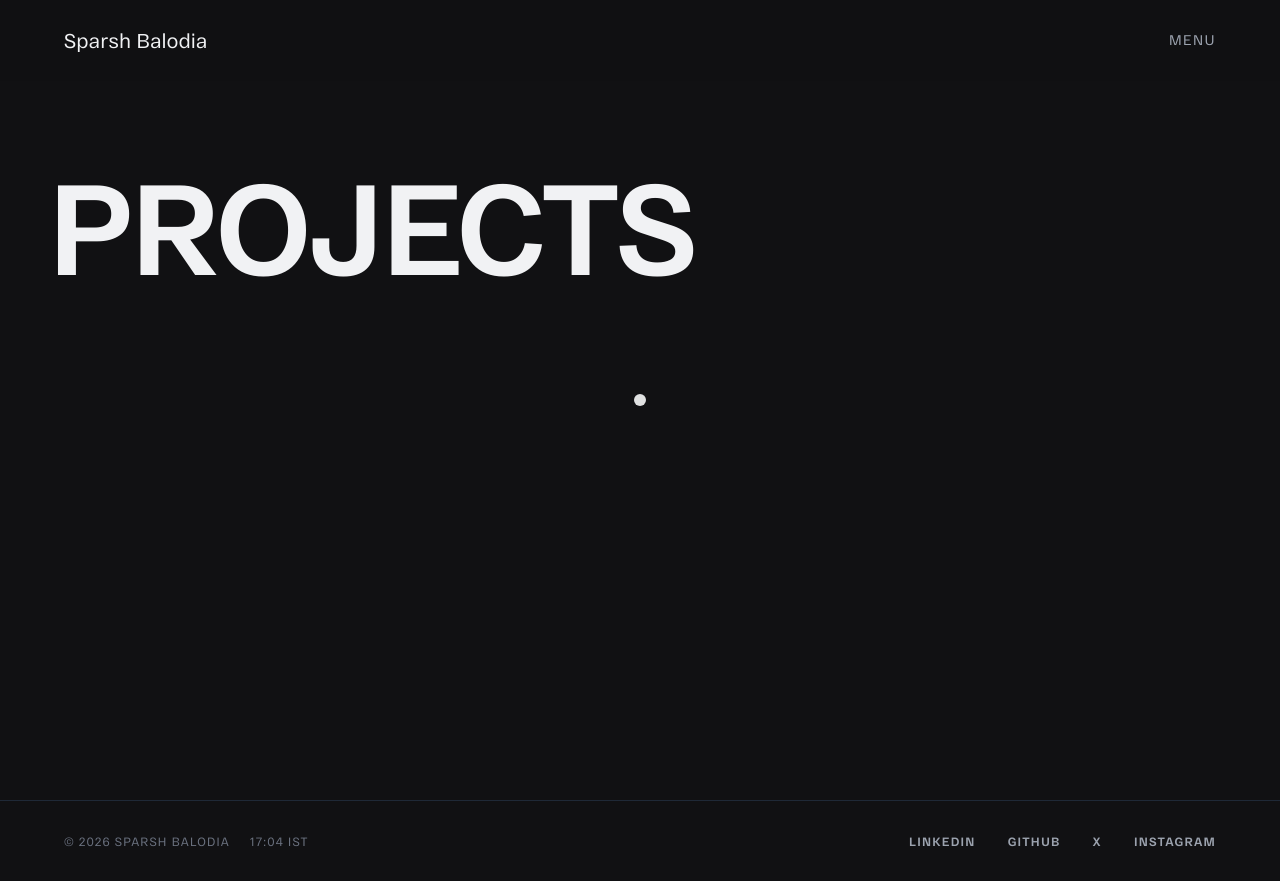
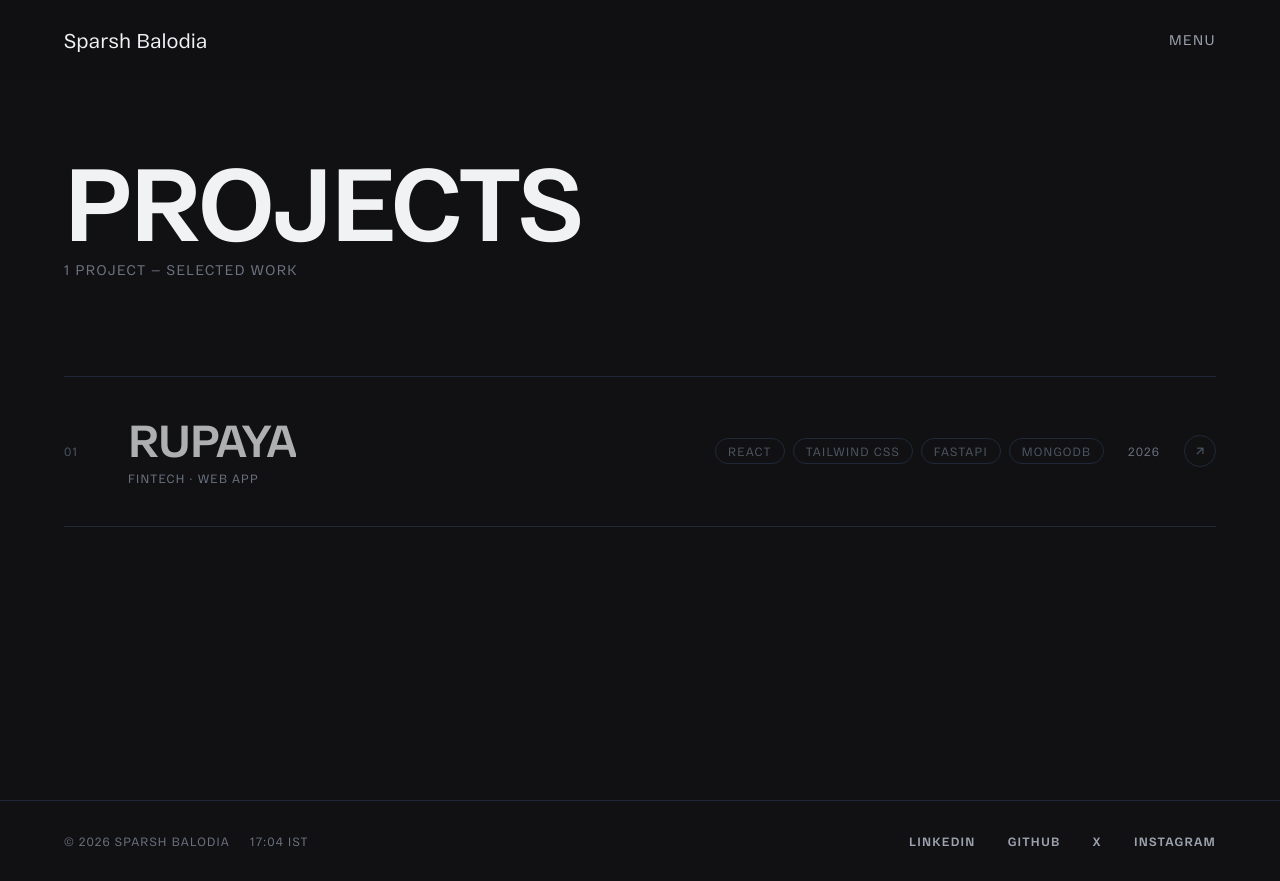
Before and after one commit to sparshbalodia/sparsh, a React (Vite) app in the folder sparsh-portfolio/: page /projects in a window 1280 px wide. Built offline with nearby package versions, Linux system fonts and the light colour scheme.

Commit message:
finalized

```diff
--- a/sparsh-portfolio/src/components/AboutSection.jsx
+++ b/sparsh-portfolio/src/components/AboutSection.jsx
@@ -75,7 +75,7 @@ export default function AboutSection() {
                          hover:border-platinum-50 hover:text-platinum-50
                          transition-all duration-300"
             >
-              Let's Talk
+              Get In Touch
               <span className="text-base leading-none">↗</span>
             </Link>
           </div>
--- a/sparsh-portfolio/src/components/Cursor.jsx
+++ b/sparsh-portfolio/src/components/Cursor.jsx
@@ -1,10 +1,18 @@
-import { useEffect, useRef } from "react";
+import { useEffect, useRef, useState } from "react";
 import { gsap } from "gsap";
 
 export default function Cursor() {
   const cursorRef = useRef(null);
+  const [isTouch, setIsTouch] = useState(false);
+
+   useEffect(() => {
+    // Check if touch device — if so, don't render cursor
+    setIsTouch(window.matchMedia("(hover: none)").matches);
+  }, []);
 
   useEffect(() => {
+    if (isTouch) return;
+
     const cursor = cursorRef.current;
 
     let mouse = { x: window.innerWidth / 2, y: window.innerHeight / 2 };
@@ -132,7 +140,9 @@ export default function Cursor() {
       document.removeEventListener("mouseover", onHoverIn);
       document.removeEventListener("mouseout", onHoverOut);
     };
-  }, []);
+  }, [isTouch]);
+
+   if (isTouch) return null;
 
   return (
     <div
--- a/sparsh-portfolio/src/components/MenuOverlay.jsx
+++ b/sparsh-portfolio/src/components/MenuOverlay.jsx
@@ -1,9 +1,9 @@
 import { useLayoutEffect, useEffect, useRef } from "react";
-import { Link } from "react-router-dom";
+import { Link, useLocation, useNavigate } from "react-router-dom";
 import { gsap } from "gsap";
 
 const MENU_LINKS = [
-  { label: "Home",     type: "route",  path: "/" },
+  { label: "Home",     type: "scroll-top" },
   { label: "Projects", type: "route",  path: "/projects" },
   { label: "About",    type: "scroll", id: "about" },
   { label: "Contact",  type: "route",  path: "/contact" },
@@ -11,6 +11,8 @@ const MENU_LINKS = [
 
 export default function MenuOverlay({ isOpen, setIsOpen }) {
   const overlayRef = useRef();
+  const location = useLocation();
+  const navigate = useNavigate();
 
   useLayoutEffect(() => {
     gsap.set(overlayRef.current, { y: "-100%" });
@@ -61,7 +63,30 @@ export default function MenuOverlay({ isOpen, setIsOpen }) {
               style={{ gap: "clamp(0.25rem, 1.5vh, 1.5rem)" }}>
             {MENU_LINKS.map((item) => (
               <li key={item.label}>
-                {item.type === "route" ? (
+                {item.type === "scroll-top" ? (
+                  <button
+                    onClick={() => {
+                      setIsOpen(false);
+                      if (location.pathname !== "/") {
+                        navigate("/");
+                        // ScrollToTop handles it on route change
+                      } else {
+                        // Already on home — Lenis scroll to top manually
+                        window.lenis?.scrollTo(0, { immediate: true });
+                      }
+                    }}
+                    style={{ fontSize: "clamp(3rem, 10vw, 7rem)", lineHeight: 1 }}
+                    className="menu-item relative group block font-bold uppercase
+                               tracking-tight text-gray-400 hover:text-platinum-50
+                               transition-colors duration-300 text-left w-full"
+                  >
+                    <span className="relative">
+                      {item.label}
+                      <span className="absolute left-0 -bottom-0 h-[2px] w-0 bg-platinum-50
+                                       transition-all duration-500 group-hover:w-full" />
+                    </span>
+                  </button>
+                ) : item.type === "route" ? (
                   <Link
                     to={item.path}
                     onClick={() => setIsOpen(false)}
--- a/sparsh-portfolio/src/components/ScrollToTop.jsx
+++ b/sparsh-portfolio/src/components/ScrollToTop.jsx
@@ -5,11 +5,13 @@ export default function ScrollToTop() {
   const { pathname } = useLocation();
 
   useEffect(() => {
-    window.scrollTo({
-      top: 0,
-      left: 0,
-      behavior: "auto",
-    });
+    // Use Lenis instance if available, fallback to window.scrollTo
+    const lenis = window.lenis;
+    if (lenis) {
+      lenis.scrollTo(0, { immediate: true });
+    } else {
+      window.scrollTo({ top: 0, left: 0, behavior: "auto" });
+    }
   }, [pathname]);
 
   return null;
--- a/sparsh-portfolio/src/hooks/useLenis.js
+++ b/sparsh-portfolio/src/hooks/useLenis.js
@@ -14,6 +14,8 @@ export default function useLenis() {
       smoothTouch: false,     // keep native on touch devices (better UX)
     });
 
+    window.lenis = lenis;
+
     // Connect Lenis to GSAP ScrollTrigger so scroll-based animations
     // stay in sync with the smooth scroll position
     lenis.on("scroll", ScrollTrigger.update);
@@ -27,6 +29,7 @@ export default function useLenis() {
 
     return () => {
       lenis.destroy();
+      window.lenis = null;
       gsap.ticker.remove((time) => lenis.raf(time * 1000));
     };
   }, []);
--- a/sparsh-portfolio/src/pages/Projects.jsx
+++ b/sparsh-portfolio/src/pages/Projects.jsx
@@ -1,9 +1,203 @@
+import { useLayoutEffect, useEffect, useRef } from "react";
+import { gsap } from "gsap";
+import { ScrollTrigger } from "gsap/ScrollTrigger";
+
+gsap.registerPlugin(ScrollTrigger);
+
+const PROJECTS = [
+  {
+    id: 1,
+    title: "Rupaya",
+    year: "2026",
+    category: "Fintech · Web App",
+    description:
+      "A modern finance platform built for speed and reliability. Focused on clean UX and seamless transaction flows.",
+    tags: ["React", "Tailwind CSS", "FastAPI", "MongoDB"],
+    href: "https://rupaya.co.in/",
+  },
+  // {
+  //   id: 2,
+  //   title: "Project Name",
+  //   year: "2025",
+  //   category: "Category",
+  //   description: "Description",
+  //   tags: ["Tag1", "Tag2"],
+  //   href: "#",
+  // },
+];
+
 export default function Projects() {
+  const pageRef = useRef();
+
+  /* ── Entrance animation ── */
+  useLayoutEffect(() => {
+    const ctx = gsap.context(() => {
+      gsap.fromTo(
+        ".proj-reveal",
+        { y: 60, opacity: 0 },
+        { y: 0, opacity: 1, duration: 1, stagger: 0.1, ease: "power4.out", delay: 0.1 }
+      );
+    }, pageRef);
+    return () => ctx.revert();
+  }, []);
+
+  /* ── Scroll reveal rows ── */
+  useLayoutEffect(() => {
+    const ctx = gsap.context(() => {
+      gsap.utils.toArray(".proj-card").forEach((card) => {
+        gsap.fromTo(
+          card,
+          { y: 50, opacity: 0 },
+          {
+            y: 0,
+            opacity: 1,
+            duration: 0.9,
+            ease: "power4.out",
+            scrollTrigger: { trigger: card, start: "top 85%" },
+          }
+        );
+      });
+    }, pageRef);
+    return () => ctx.revert();
+  }, []);
+
+  useEffect(() => {
+  const cards = pageRef.current?.querySelectorAll(".proj-card");
+  if (!cards) return;
+
+  const cleanups = [];  // 👈 collect cleanups
+
+  cards.forEach((card) => {
+    const inner = card.querySelector(".proj-title-inner");
+    const clone = card.querySelector(".proj-title-clone");
+    if (!inner || !clone) return;
+
+    const enter = () => {
+      gsap.to(inner, { y: "-100%", duration: 0.5, ease: "power3.inOut" });
+      gsap.to(clone, { y: "-100%", duration: 0.5, ease: "power3.inOut" });
+    };
+
+    const leave = () => {
+      gsap.to(inner, { y: "0%", duration: 0.5, ease: "power3.inOut" });
+      gsap.to(clone, { y: "0%", duration: 0.5, ease: "power3.inOut" });
+    };
+
+    card.addEventListener("mouseenter", enter);
+    card.addEventListener("mouseleave", leave);
+
+    cleanups.push(() => {  // 👈 push instead of return
+      card.removeEventListener("mouseenter", enter);
+      card.removeEventListener("mouseleave", leave);
+    });
+  });
+
+  return () => cleanups.forEach((fn) => fn());  // 👈 run all cleanups
+}, []);
+
   return (
-    <section className="min-h-screen px-6 md:px-12 py-32">
-      <h1 className="text-[10vw] font-bold uppercase tracking-tight">
-        Projects
-      </h1>
-    </section>
+    <main ref={pageRef} className="min-h-screen bg-graphite-950 pt-20">
+      <div className="px-6 md:px-8 lg:px-12 xl:px-16 py-[6vw]">
+
+        {/* ── Header ── */}
+        <div className="mb-16 md:mb-24">
+          <div className="overflow-hidden">
+            <h1 className="proj-reveal text-[12vw] md:text-[8vw]
+                           font-bold uppercase tracking-tight
+                           leading-[0.85] text-platinum-50 opacity-80">
+              Projects
+            </h1>
+          </div>
+          <p className="proj-reveal text-gray-500 text-sm uppercase tracking-widest mt-4">
+            {PROJECTS.length} {PROJECTS.length === 1 ? "project" : "projects"} — Selected Work
+          </p>
+        </div>
+
+        {/* ── Project list ── */}
+        <div className="w-full">
+          {PROJECTS.map((proj, i) => (
+            <a
+              key={proj.id}
+              href={proj.href}
+              target="_blank"
+              rel="noopener noreferrer"
+              className={`proj-card group relative flex flex-col md:flex-row
+                          md:items-center justify-between
+                          py-8 md:py-10
+                          border-t border-gray-800 cursor-none
+                          hover:border-gray-600 transition-colors duration-300
+                          ${i === PROJECTS.length - 1 ? "border-b border-gray-800" : ""}`}
+            >
+              {/* Left — index + title */}
+              <div className="flex items-start md:items-center gap-6 md:gap-10">
+                <span className="text-xs text-gray-600 uppercase tracking-widest
+                                 mt-1 md:mt-0 w-6 shrink-0">
+                  {String(i + 1).padStart(2, "0")}
+                </span>
+
+                <div className="flex flex-col gap-2">
+                  {/* Title with slide-up animation on hover */}
+                  <h2 className="relative overflow-hidden
+                                 text-[8vw] md:text-[3.5vw] font-bold uppercase
+                                 tracking-tight leading-none
+                                 text-platinum-50 opacity-70
+                                 group-hover:opacity-100
+                                 transition-opacity duration-300">
+                    <span className="proj-title-inner block">{proj.title}</span>
+                    <span className="proj-title-clone absolute top-full left-0"
+                          aria-hidden="true">
+                      {proj.title}
+                    </span>
+                  </h2>
+                  <p className="text-gray-500 text-xs uppercase tracking-widest">
+                    {proj.category}
+                  </p>
+                </div>
+              </div>
+
+              {/* Right — tags + year + arrow */}
+              <div className="flex items-center gap-6 mt-4 md:mt-0 pl-12 md:pl-0">
+
+                {/* Tags — hidden on mobile */}
+                <div className="hidden md:flex gap-2">
+                  {proj.tags.map((tag) => (
+                    <span
+                      key={tag}
+                      className="text-xs uppercase tracking-widest text-gray-600
+                                 border border-gray-800 px-3 py-1 rounded-full
+                                 group-hover:border-gray-600 transition-colors duration-300"
+                    >
+                      {tag}
+                    </span>
+                  ))}
+                </div>
+
+                <span className="text-xs uppercase tracking-widest text-gray-500">
+                  {proj.year}
+                </span>
+
+                {/* Arrow */}
+                <span className="w-8 h-8 rounded-full border border-gray-800
+                                 flex items-center justify-center text-gray-600
+                                 group-hover:border-platinum-50 group-hover:text-platinum-50
+                                 group-hover:translate-x-1 group-hover:-translate-y-1
+                                 transition-all duration-300 text-sm">
+                   <i className="ri-arrow-right-up-line text-sm" />
+                </span>
+              </div>
+            </a>
+          ))}
+        </div>
+
+        {/* ── Empty state ── */}
+        {PROJECTS.length === 0 && (
+          <div className="flex flex-col items-center justify-center py-32">
+            <p className="text-gray-600 uppercase tracking-widest text-sm">
+              No projects yet
+            </p>
+          </div>
+        )}
+
+      </div>
+    </main>
   );
 }
--- a/sparsh-portfolio/vite.config.js
+++ b/sparsh-portfolio/vite.config.js
@@ -2,5 +2,8 @@ import { defineConfig } from 'vite'
 import react from '@vitejs/plugin-react'
 
 export default defineConfig({
-  plugins: [react()],
+  plugins: [react(),],
+  server:{
+    allowedHosts: ["identify-warming-vegas-believes.trycloudflare.com"],
+  }
 })
```
